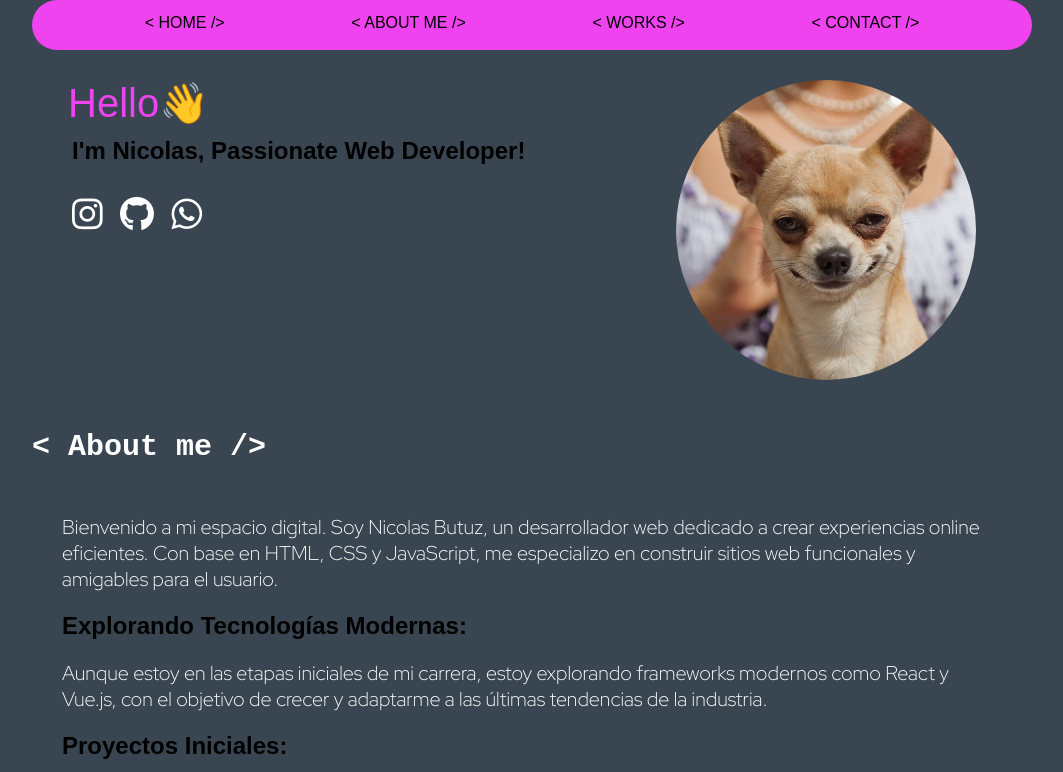
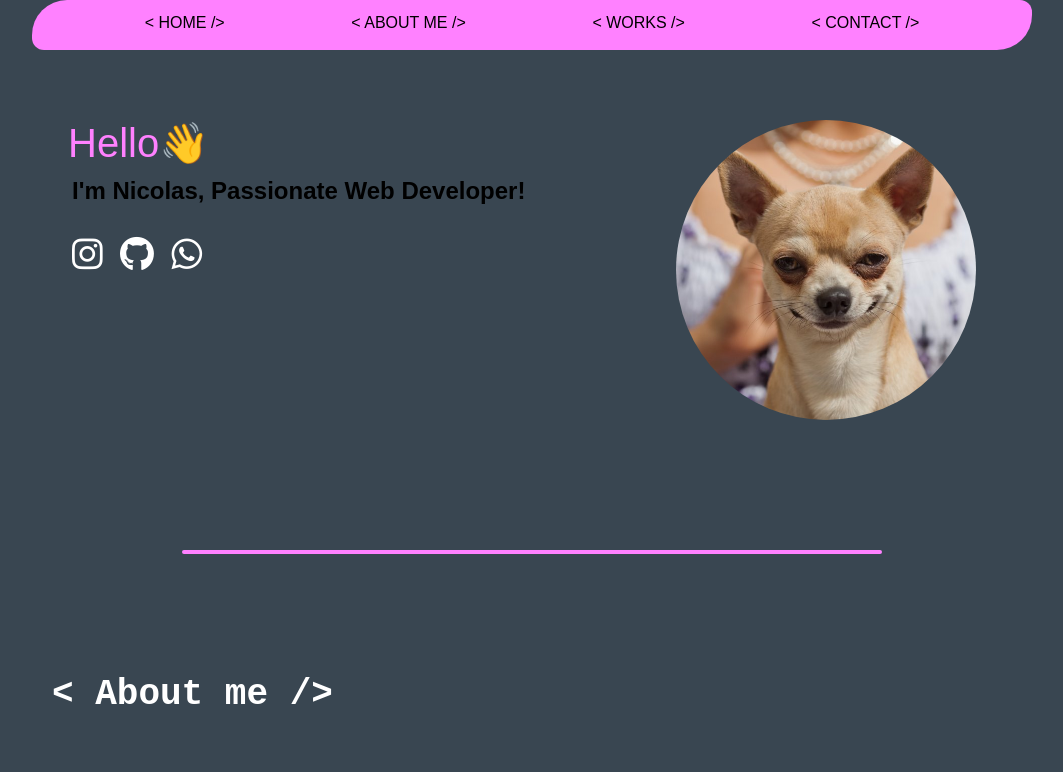
Before and after one commit to ButuzNicolas/Portafolio2023, a website: page index.html in a window 1280 px wide. Shown: the top 772 px of the page, without its empty margins (108-1171 px from the left). Drawn offline with Linux system fonts and the light colour scheme; a web font is replaced by a local one.

Commit message:
empezando

```diff
--- a/index.html
+++ b/index.html
@@ -42,6 +42,7 @@
                 <img src="./img/foto-perro.png" alt="">
             </div>
         </section>
+        <section class="divisor-section"></section>
         <section class="about_me">
             <h2>
                 < About me />
@@ -77,6 +78,7 @@
                 </p>
             </div>
         </section>
+        <section class="divisor-section"></section>
         <section class="works">
             <h2>
                 < Works />
--- a/scss/base/_variables.scss
+++ b/scss/base/_variables.scss
@@ -2,7 +2,8 @@ $tipografia_principal: 'Gabarito', sans-serif;
 $tipografia_secundaria: 'Courier New', Courier, monospace;
 $tipografia-terciaria: 'Red Hat Display', sans-serif;
 
-$color-principal: #ef43ef;
+$color-principal: #ff81ff;
+$color-secundario: #759eff;
 
 
 @keyframes cambio-color{
--- a/scss/components/_header.scss
+++ b/scss/components/_header.scss
@@ -1,5 +1,4 @@
 header{
     width: 100%;
     height: 50px;
-
 }
--- a/scss/components/_main.scss
+++ b/scss/components/_main.scss
@@ -1,6 +1,7 @@
 .home{
     display: flex;
     padding: 30px;
+    margin-top: 40px;
     .titulo-principal{
         span{
             font-family: $tipografia_principal;
@@ -46,31 +47,34 @@
             object-fit: fill;
             &:hover{
                 transform: scale(1.1);
-                border-radius: 40%;
-                transition: all 300ms ease;
+                border-radius: 42px 80px 42px 80px;
+                transition: all 300ms linear;
             }
         }
     }
 
 }
 
+.divisor-section{
+    background-color: $color-principal;
+    width: 70%;
+    height: 4px;
+    margin: 100px auto 100px auto;
+    border-radius: 55px;
+}
 
 .about_me {
     margin: 20px 0 20px 0;
+    padding: 20px;
     h2 {
-        width: 250px;
-        font-size: 30px;
+        width: 290px;
+        font-size: 36px;
         font-family: $tipografia_secundaria;
         animation: cambio-color 5s ease infinite;
         user-select: none;
-        &:hover{
-            text-decoration: underline;
-            animation: all 3000ms ease;
-            color: $color-principal;
-        }
+        margin-bottom: 60px;
     }
     div{
-        padding: 30px;
         p {
             width: 100%;
             font-size: 20px;
@@ -90,6 +94,7 @@
 
 .works {
     margin: 20px 0 20px 0;
+    padding: 20px;
     h2 {
         width: 250px;
         font-size: 30px;
--- a/scss/components/_nav.scss
+++ b/scss/components/_nav.scss
@@ -7,14 +7,14 @@ nav {
         display: flex;
         justify-content: space-evenly;
         text-align: center;
-        background-color: #ef43ef;
-        border-radius: 35px;
+        background-color: $color-principal;
+        border-radius: 35px 12px 35px 12px;
+
         li {
             height: 100%;
             padding: 14px;
             list-style: none;
             text-align: center;
-            align-items: center;
             &:hover{
                 transform: scale(1.1);
                 transition: all 300ms ease;
```
Also changed, not shown: css/estilos.css, img/una-taza-de-javascript.png (added).
